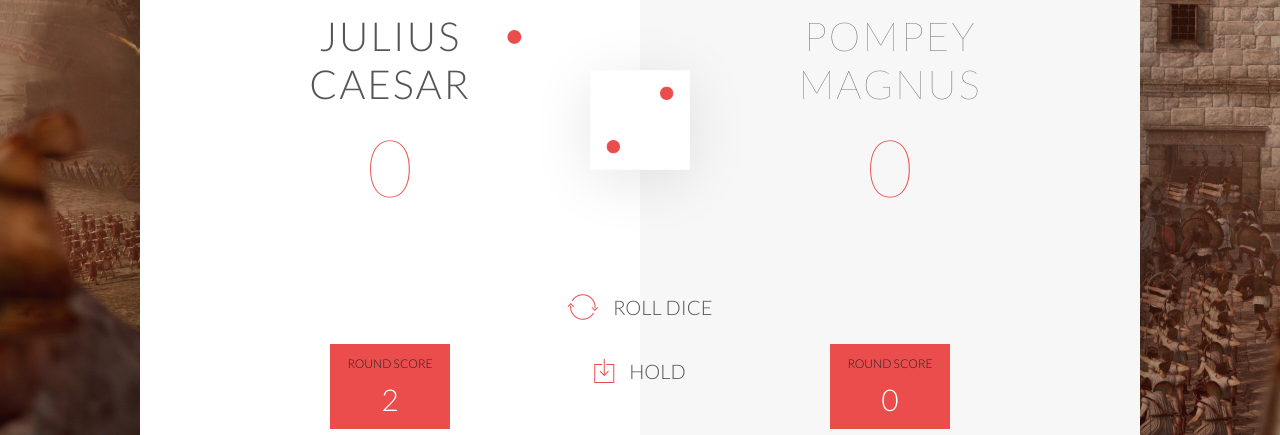
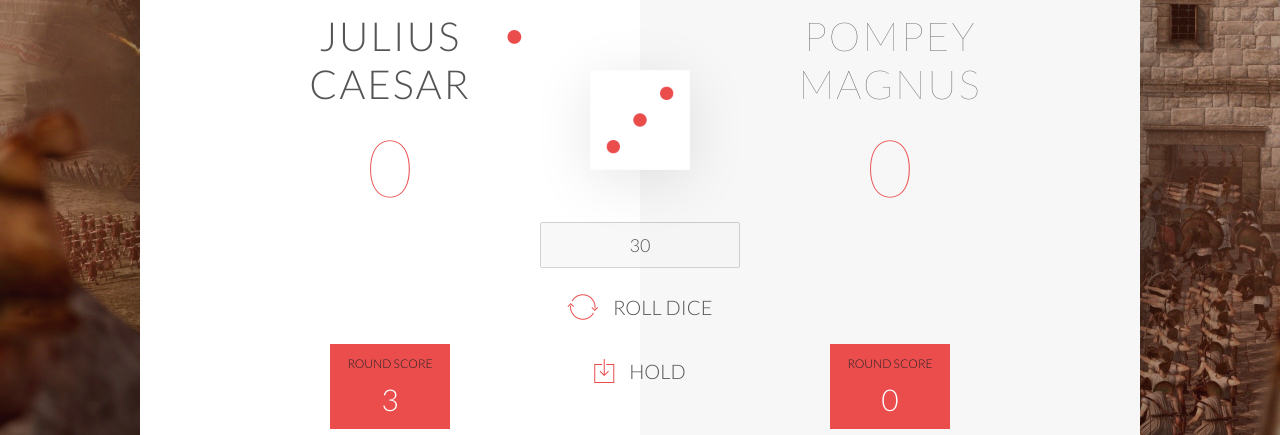
Before and after one commit to alemarketa/js-game-rubicon, a plain HTML site: page index.html in a window 1280 px wide. Both pictures are taken after a click on the button "ROLL DICE". Shown: the part 208-643 px from the top of the page. Drawn offline with nearby package versions, Linux system fonts and the light colour scheme.

Commit message:
final score input

```diff
--- a/app.js
+++ b/app.js
@@ -13,7 +13,7 @@ Additional:
 
 
 // initialize the game
-var scores, roundScore, activePlayer, gamePlaying, previousThrow
+var scores, roundScore, activePlayer, gamePlaying, previousThrow, winningScore
 document.getElementById('modal-rules').style.display = 'none';
 document.querySelector('.btn-rules').addEventListener('click', toggleModal);
 document.querySelector('.btn-new').addEventListener('click', startGame);
@@ -25,8 +25,12 @@ function startGame() {
   activePlayer = 0;
   gamePlaying = true;
   previousThrow = 0;
+  winningScore = undefined
 
   document.querySelector('.dice').style.display = 'none';
+  document.querySelector('.winning-score').disabled = false;
+  document.querySelector('.winning-score').value = "";
+  document.querySelector('.winning-score').placeholder = "SET FINAL SCORE";
   document.querySelector('.btn-roll').addEventListener('click', rollDice);
   document.querySelector('.btn-hold').addEventListener('click', hold);
 
@@ -42,15 +46,32 @@ function startGame() {
   document.querySelector('.player-0-panel').classList.remove('active');
   document.querySelector('.player-1-panel').classList.remove('active');
   document.querySelector('.player-0-panel').classList.add('active');
+  console.log(winningScore)
 
+  /* set default winning score
+  if (winningScore = ' ') {
+    winningScore = 100
+  } */
 }
 
 function rollDice()
 {
   if(gamePlaying)
   {
+
+    // set the winning score
+    if (!winningScore) {
+      winningScore = document.querySelector('.winning-score').value
+      if (winningScore === "") {
+        winningScore = 30
+        document.querySelector('.winning-score').value = 30;
+      }
+      document.querySelector('.winning-score').disabled = true;
+    }
+
+
     // choose random number
-    var diceRandom = Math.floor(Math.random() * 3) + 1
+    var diceRandom = Math.floor(Math.random() * 6) + 1
 
 
     // display the result
@@ -110,6 +131,7 @@ function hold()
 {
   if(gamePlaying)
   {
+
     // add round score to global score
     scores[activePlayer] += roundScore;
     previousThrow = 0 // cleans the var [BUG: PL1 throws 6 and hold, PL2 throws 6 at first throw, he loses his score unfairly ]
@@ -118,7 +140,7 @@ function hold()
     document.querySelector('#score-' + activePlayer).textContent = scores[activePlayer];
 
     // check if the player won the game
-    if (scores[activePlayer] >= 100)
+    if (scores[activePlayer] >= winningScore)
     {
       document.querySelector('#name-' + activePlayer).textContent = "WINNER!";
       document.querySelector('.dice').style.display = 'none';
--- a/index.html
+++ b/index.html
@@ -29,6 +29,7 @@
                 </div>
             </div>
 
+            <input type="text" class="winning-score" placeholder="Set final score">
             <button class="btn-new"><i class="ion-ios-plus-outline"></i>New game</button>
             <button class="btn-roll"><i class="ion-ios-loop"></i>Roll dice</button>
             <button class="btn-hold"><i class="ion-ios-download-outline"></i>Hold</button>
--- a/style.css
+++ b/style.css
@@ -163,3 +163,19 @@ i {
     line-height: 26px;
     padding: 20px;
 }
+
+.winning-score {
+    position: absolute;
+    left: 50%;
+    transform: translateX(-50%);
+    top: 330px;
+    color: #555;
+    font-size: 18px;
+    font-family: 'Lato';
+    text-align: center;
+    padding: 10px;
+    width: 200px;
+    text-transform: uppercase;
+}
+
+.winning-score:focus {outline: none;}
```
